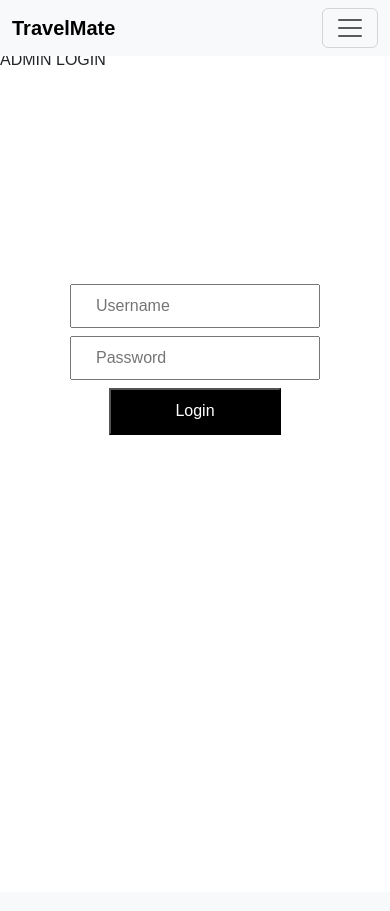
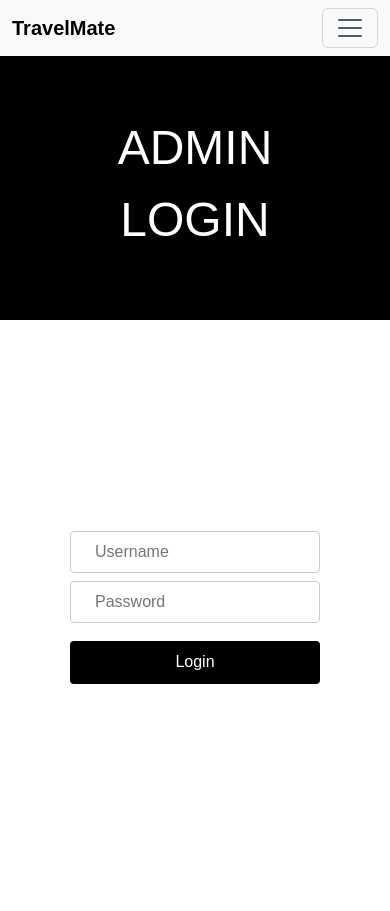
Before and after one commit to ranaelmallah/Travel-Agency, a Flask app: page /login in a window 390 px wide. Before the commit the page ends 435 px from the top, so only its background shows below. Run offline with Flask 3, Linux system fonts and the light colour scheme.

Commit message:
refactor the style

```diff
--- a/static/css/auth.css
+++ b/static/css/auth.css
@@ -1,49 +1,86 @@
-body{
-    padding: 0px;
-    box-sizing: border-box;
-    font-family: 'Josefin Sans', sans-serif;
-}
-.section-hrader {
-    background-color: black;
-    font-size: 3rem;
+/* ==================== LOGIN PAGE STYLES ==================== */
+:root {
+  --font-primary: 'Josefin Sans', sans-serif;
+  --color-black: #000000;
+  --color-white: #ffffff;
+  --color-input-focus: #85b2f9;
+  --transition-default: all 0.3s ease;
 }
 
+body {
+  padding: 0;
+  box-sizing: border-box;
+  font-family: var(--font-primary);
+}
+
+/* Login Header */
+.login-header{
+  background-color: var(--color-black);
+  font-size: 3rem;
+  color: var(--color-white);
+  padding: 4rem;
+  text-align: center;
+}
+
+/* Login Container */
 .login-container {
   display: flex;
   flex-direction: column;
-    display: flex;
   justify-content: center;
   align-items: center;
   height: 70vh;
   margin: 0;
 }
-input{
-    padding: .5rem 3rem;
-    margin:13px;
+
+/* Form Elements */
+.login-container input {
+  padding: 0.5rem 3rem;
   outline: none;
+  border: 1px solid #ccc;
+  border-radius: 4px;
+  font-family: var(--font-primary);
+  transition: var(--transition-default);
 }
-input:focus{
-    border: 2px solid#85b2f9;
+
+.login-container input:focus {
+  border: 2px solid var(--color-input-focus);
+  box-shadow: 0 0 5px rgba(133, 178, 249, 0.5);
 }
-button{
-    background-color: black;
-    padding: .6rem 7.5rem;
+
+.login-container button {
+  background-color: var(--color-black);
+  padding: 0.6rem 8rem;
   margin-top: 10px;
-    color: white;
+  color: var(--color-white);
+  border: none;
+  border-radius: 4px;
+  cursor: pointer;
+  font-family: var(--font-primary);
+  transition: var(--transition-default);
 }
- /* Responsive adjustments */
+
+.login-container button:hover {
+  opacity: 0.9;
+  transform: translateY(-2px);
+}
+
+/* ====================  Responsive ==================== */
 @media (max-width: 600px) {
   .section-header {
     font-size: 2rem;
     padding: 0.5rem;
   }
 
-            input {
-                padding: .5rem 1.5rem;
+  .login-container input {
+    padding: 0.5rem 1.5rem;
+    width: 80%;
+    max-width: 300px;
   }
 
-            button {
-                padding: .6rem 4rem;
+  .login-container button {
+    padding: 0.6rem 4rem;
+    width: 80%;
+    max-width: 300px;
   }
 }
 
@@ -52,7 +89,9 @@ button{
     font-size: 1.5rem;
   }
 
-            input, button {
+  .login-container input,
+  .login-container button {
     max-width: 250px;
+    width: 90%;
   }
 }
```
Lines whose indentation alone changed are shown as unchanged.
